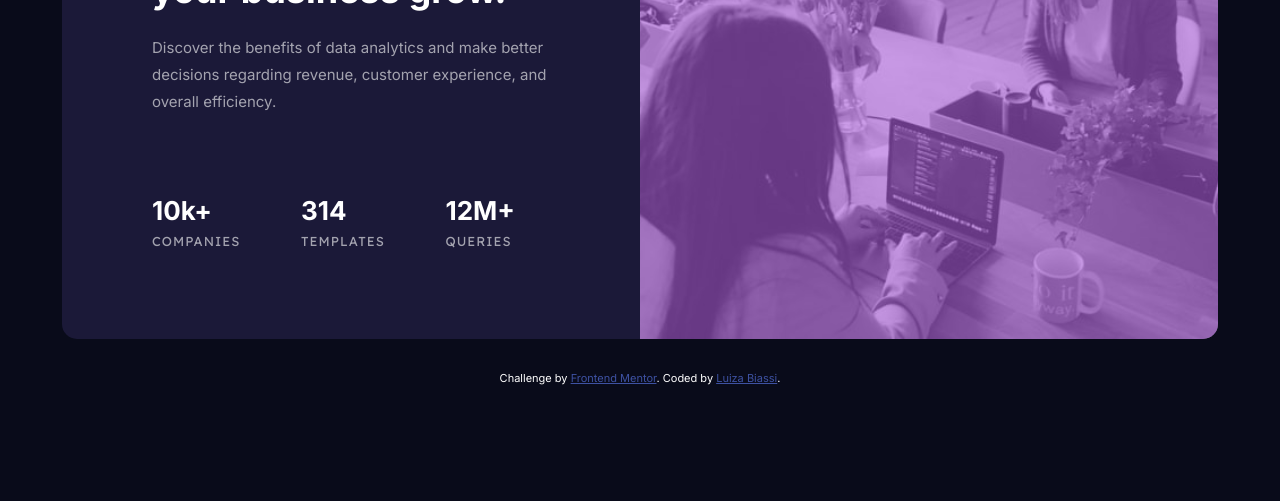
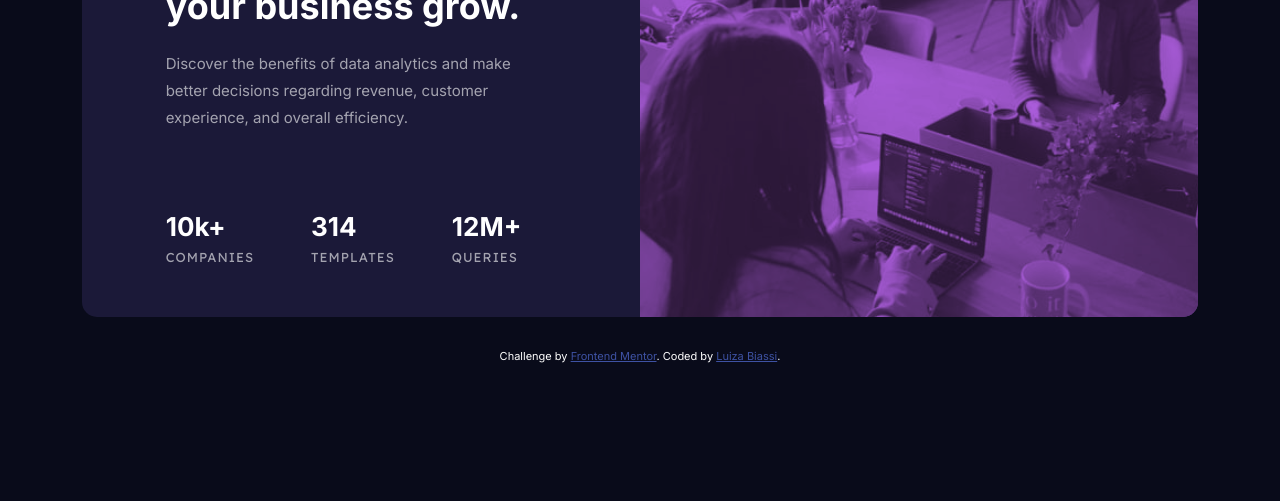
Before and after one commit to luizzzabiassi/stats-preview, a plain HTML site: page index.html in a window 1280 px wide. Shown: the part 299-800 px from the top of the page. Drawn offline with Linux system fonts and the light colour scheme.

Commit message:
update width, image & media screen

```diff
--- a/style.css
+++ b/style.css
@@ -27,7 +27,7 @@ body {
 }
 
 .container {
-  max-width: 1220px;
+  max-width: 1180px;
   margin: 0 auto;
 }
 
@@ -38,31 +38,23 @@ body {
   border-radius: 15px;
   overflow: hidden;
   margin: 2rem;
+  height: 460px;
 }
 
 .img-component img {
   width: 100%;
   height: 100%;
   object-fit: cover;
+  mix-blend-mode: multiply;
+  opacity: 0.75;
 }
 
 .img-component {
-  position: relative;
-}
-
-.img-component::after {
-  position: absolute;
-  content: '';
-  height: 100%;
-  width: 100%;
-  left: 0;
-  top: 0;
   background-color: var(--soft-violet);
-  opacity: .6;
 }
 
 .text-component {
-  padding: 90px;
+  padding: 15%;
 }
 
 .title {
@@ -116,7 +108,7 @@ body {
 }
 
 /* Responsive: */
-@media only screen and (max-width: 1020px) and (min-width: 620px) {
+@media only screen and (max-width: 1142px) and (min-width: 640px) {
   body {
     font-size: 12px;
   }
@@ -146,13 +138,14 @@ body {
   }
 }
 
-@media only screen and (max-width: 619px) {
+@media only screen and (max-width: 639px) {
   body {
     text-align: center;
   }
 
   .wrapper {
     grid-template-columns: 1fr;
+    height: 100%;
   }
 
   .img-component {
```
